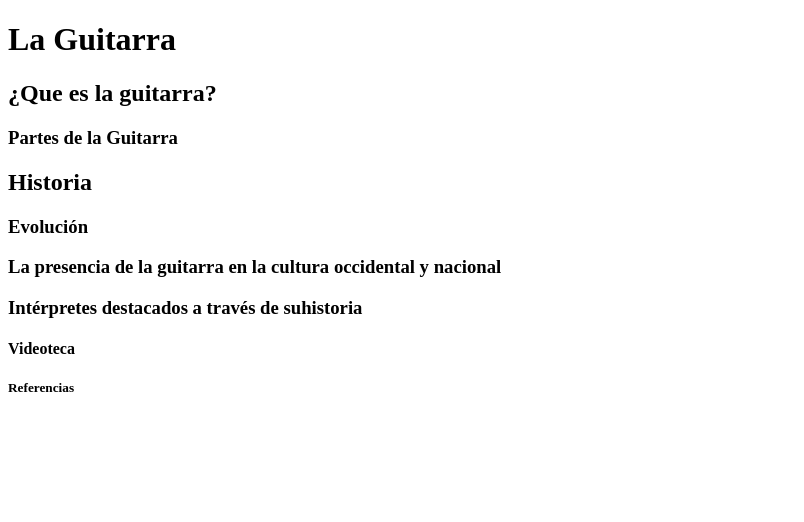
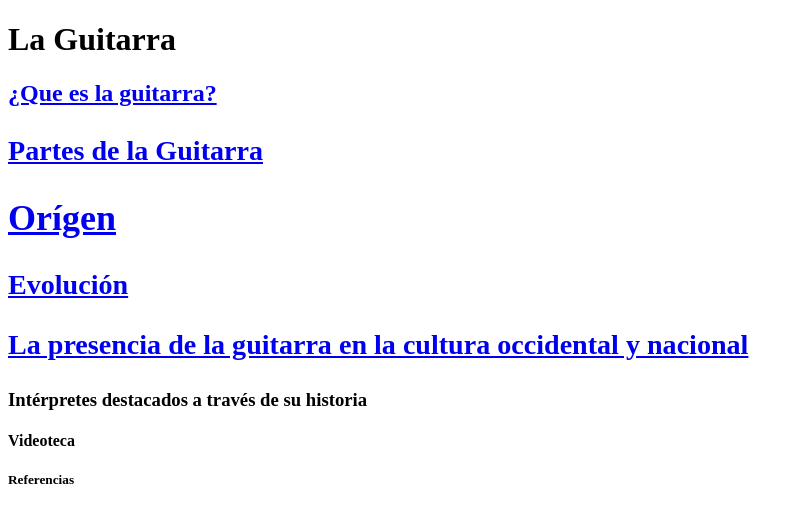
Before and after one commit to dariomayaWeb/dariomayaWeb.gihub.io, a plain HTML site: page index.html in a window 1280 px wide. Shown: the whole page, without its empty margins (0-804 px from the left). Drawn offline with Linux system fonts and the light colour scheme.

Commit message:
Historia Guitarra

```diff
--- a/index.html
+++ b/index.html
@@ -1,5 +1,5 @@
 <!DOCTYPE html>
-<html lang="en">
+<html lang="es">
 <head>
     <meta charset="UTF-8">
     <meta http-equiv="X-UA-Compatible" content="IE=edge">
@@ -9,14 +9,14 @@
 <body>
     <h1>La Guitarra</h1>
 
-    <h2>¿Que es la guitarra?<h2>
-        <h3>Partes de la Guitarra</h3>
-        <h2> Historia</h2>
-        <h3>Evolución</h3>
-        <h3>La presencia de la guitarra en la cultura occidental y nacional</h3>
-        <h3>Intérpretes destacados a través de suhistoria</h3>
-        <h4>Videoteca</h4>
-        <h5>Referencias</h5>
+   <a href="Historia de la guitarra" ><h2>¿Que es la guitarra?<h2></a>
+    <a href="Historia de la Guitarra"><h3>Partes de la Guitarra</h3></a>
+    <a href="Historia de la Guitarra"><h2> Orígen</h2></a>
+        <a href="Historia de la Guitarra"><h3>Evolución</h3></a>
+            <a href="Historia de la Guitarra"><h3>La presencia de la guitarra en la cultura occidental y nacional</h3></a>
+       <a href="Intérpretes" ></a><h3>Intérpretes destacados a través de su historia</h3></a>
+        <a href="Intérpretes"></a><h4>Videoteca</h4></a>
+        <a href="Intérpretes"></a><h5>Referencias</h5></a>
 
 
 </body>
```
Also changed, not shown: Historia de la Guitarra.html (added, +15 -0 lines).
